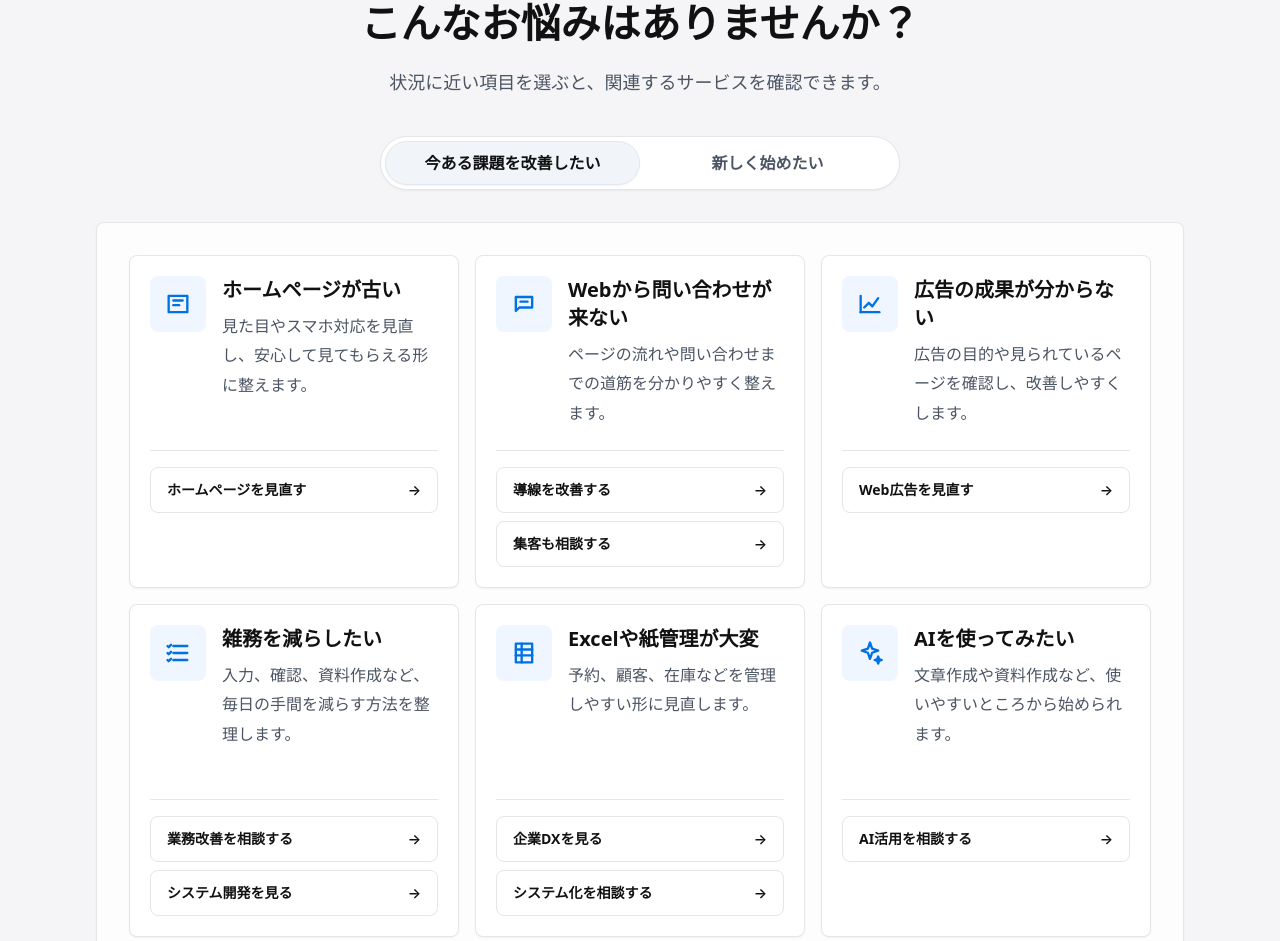
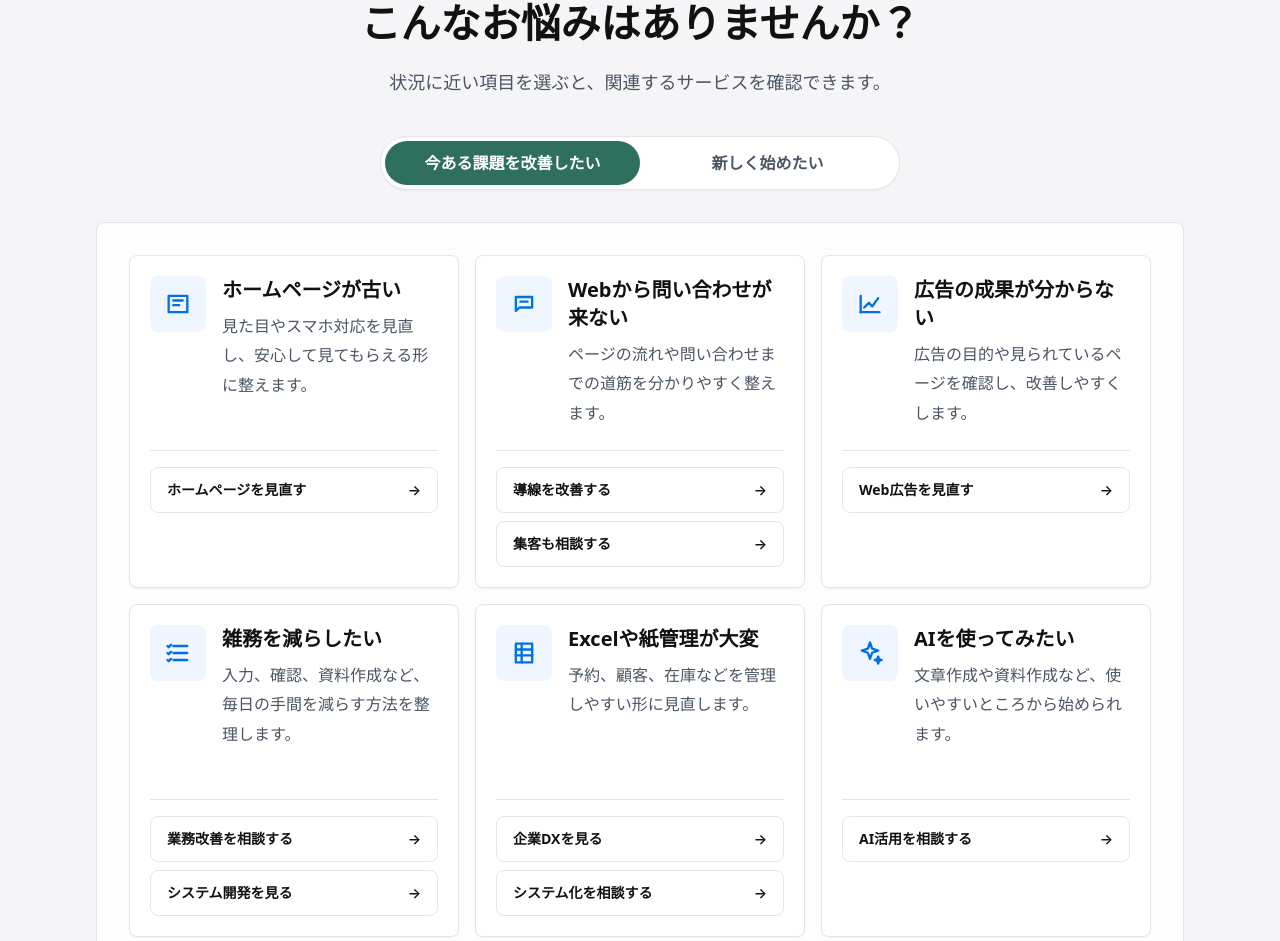
Before and after one commit to iwamitsuco/officialSite, a Next.js app: page / in a window 1280 px wide. Shown: the part 934-1875 px from the top of the page. Built offline with nearby package versions, Linux system fonts and the light colour scheme.

Commit message:
Use teal accent for problem toggle

```diff
--- a/components/sections/ProblemSegments.tsx
+++ b/components/sections/ProblemSegments.tsx
@@ -133,7 +133,7 @@ export function ProblemSegments() {
           aria-label="悩みの種類"
         >
           <span
-            className={`absolute inset-y-1 left-1 w-[calc(50%-4px)] rounded-full border border-slate-200 bg-slate-100 shadow-sm transition-transform duration-300 ease-out ${
+            className={`absolute inset-y-1 left-1 w-[calc(50%-4px)] rounded-full bg-[#2F6F5E] shadow-sm transition-transform duration-300 ease-out ${
               activeId === "new" ? "translate-x-full" : "translate-x-0"
             }`}
             aria-hidden="true"
@@ -145,7 +145,7 @@ export function ProblemSegments() {
               <button
                 aria-selected={isActive}
                 className={`relative z-10 min-h-11 rounded-full px-3 py-2.5 text-[13px] font-semibold leading-snug transition focus-visible:outline focus-visible:outline-2 focus-visible:outline-offset-2 focus-visible:outline-apple-blue sm:px-5 md:text-base ${
-                  isActive ? "text-apple-text" : "text-apple-sub hover:text-apple-text"
+                  isActive ? "text-white" : "text-apple-sub hover:text-apple-text"
                 }`}
                 key={segment.id}
                 role="tab"
```
